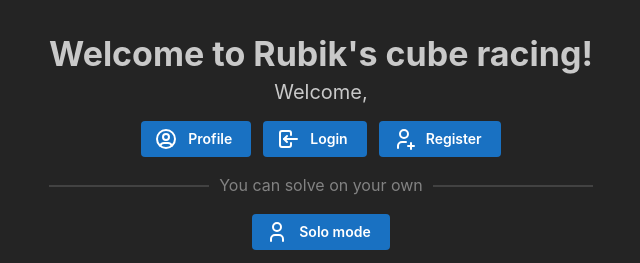
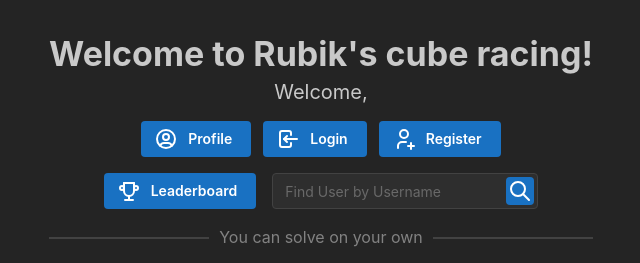
Before and after one commit to premyslbednarek/virtual-cube-live, a React (Create React App) app in the folder frontend/: page / in a window 1280 px wide. Shown: the top 263 px of the page, without its empty margins (319-959 px from the left). Built offline with nearby package versions, Linux system fonts and the light colour scheme; no server answers.

Commit message:
add search user component

```diff
--- a/frontend/src/components/Homepage.tsx
+++ b/frontend/src/components/Homepage.tsx
@@ -6,13 +6,16 @@ import {
   Divider,
   Button,
   Title,
-  Text
+  Text,
+  Flex,
+  Space,
 } from '@mantine/core';
 import CreateLobbyDiv from './CreateLobby';
 import LobbyList from './LobbyList';
 import Authentication from './Auth';
-import { IconUser } from '@tabler/icons-react';
+import { IconTrophy, IconUser } from '@tabler/icons-react';
 import TogetherCreate from './LobbyTogetherCreate';
+import { UserSearchField } from './UserPage';
 
 function DividerWithText({label} : {label: string}) {
   return <Divider my="md" size="sm" label={<Text>{label}</Text>}></Divider>
@@ -25,6 +28,11 @@ export default function Home() {
         <Title order={1}>Welcome to Rubik's cube racing!</Title>
 
         <Authentication />
+        <Space h="md" />
+        <Flex justify="center" gap="md">
+          <Link to="/leaderboard"><Button leftSection={<IconTrophy />}>Leaderboard</Button></Link>
+          <UserSearchField />
+        </Flex>
 
         <DividerWithText label="You can solve on your own" />
 
--- a/frontend/src/components/UserPage.tsx
+++ b/frontend/src/components/UserPage.tsx
@@ -1,10 +1,10 @@
-import { Alert, Button, Container, Flex, Text, Title, Tooltip } from "@mantine/core";
-import { useParams } from "react-router-dom";
+import { ActionIcon, Alert, Button, Container, Flex, Text, TextInput, Title, Tooltip } from "@mantine/core";
+import { useNavigate, useParams } from "react-router-dom";
 import { useCallback, useContext, useEffect, useState } from "react";
 import NavigationPanel from "./NavigationPanel";
 import { Statistics } from "./TimeHistory";
 import { UserContext } from "../userContext";
-import { IconBan, IconTool } from "@tabler/icons-react";
+import { IconBan, IconSearch, IconTool } from "@tabler/icons-react";
 import { CubeSizeController } from "./useTimedCube";
 import TimeList, { Solve } from "./TimeList";
 
@@ -14,6 +14,46 @@ type UserInfo = {
     banned: boolean;
     created_date: string;
     solves: Array<Solve>;
+}
+
+export function UserSearchField() {
+    const [value, setValue] = useState("");
+    const [error, setError] = useState(false);
+    const navigate = useNavigate();
+
+    const onSubmit = () => {
+        fetch("/api/is_user", {
+            method: "POST",
+            body: JSON.stringify({username: value})
+        }).then(res => {
+            if (res.status === 200) {
+                navigate(`/user/${value}`);
+            } else if (res.status === 404) {
+                setError(true);
+            }
+        }).catch(err => {})
+    }
+
+    const submit = (
+        <Tooltip label="Submit">
+            <ActionIcon onClick={onSubmit}>
+                <IconSearch />
+            </ActionIcon>
+        </Tooltip>
+    )
+
+    return (
+        <form onSubmit={(e) => { e.preventDefault(); onSubmit() }}>
+            <TextInput
+                value={value}
+                onChange={(event) => {setError(false); setValue(event.currentTarget.value)}}
+                placeholder="Find User by Username"
+                error={error}
+                rightSection={submit}>
+            </TextInput>
+        </form>
+    );
+
 }
 
 export function User({username} : {username: string}) {
@@ -91,7 +131,10 @@ export function User({username} : {username: string}) {
                 <NavigationPanel />
             </div>
 
-            <Container mt="xl">
+            <Container mt="md">
+                <Flex justify="flex-end">
+                <UserSearchField />
+                </Flex>
                 <Title order={3} mb="sm">Profile page</Title>
                 <Flex align="center" gap="xs">
                     <Title order={1} style={{textDecoration: "underline"}}>{user?.username} </Title>
```
Also changed, not shown: 1 other file (tests, documents, lock files or other folders).
